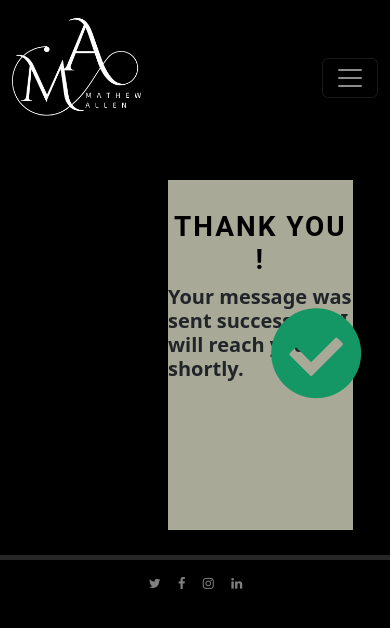
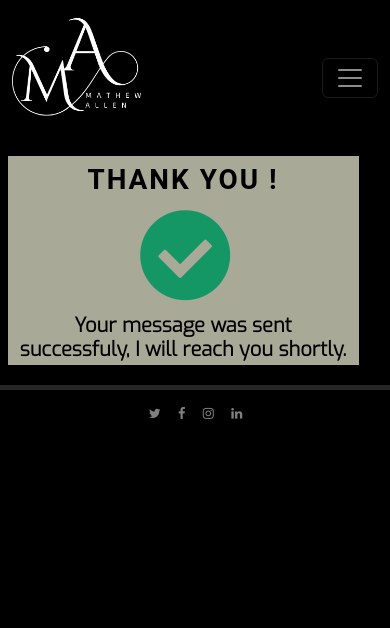
Before and after one commit to Jawahir01/Journfolio, a plain HTML site: page thankyou.html in a window 390 px wide. Drawn offline with nearby package versions, Linux system fonts and the light colour scheme.

Commit message:
fixing thank you page

```diff
--- a/assets/css/style.css
+++ b/assets/css/style.css
@@ -494,19 +494,18 @@ q {
   # Thank You page
   --------------------------------------------------------------*/
 .thanks-outer {
-  height: 350px;
+  height: auto;
   width: 100%;
-  margin-top: 180px;
-  padding-left: 180px;
-  margin-bottom: 25px;
+margin-top:0 2%;
+padding:0 5%;
+
+
 }
 
 .thanks-contect {
-  height: 350px;
-  width: 88%;
+  min-height: 200px;
+  width: 100%;
   background-color: rgba(245, 245, 220, 0.692);
-  position: relative;
-  --bs-gutter-x: 0rem;
 }
 
 .thanks {
@@ -516,41 +515,24 @@ q {
   text-align: center;
   text-transform: uppercase;
   letter-spacing: 2px;
-  margin-top: 30px
+  margin-top: 2%
 }
 
-.thanks_sentence {
+.thank_sentence {
   font-weight: 700;
   font-family: Exo, sans-serif;
   color: #000;
   text-align: center;
-  margin-top: 90px;
-  left: 43%;
+  margin-top:1%;
+  margin-bottom: 1%;
+
 }
 
 .chick_icon {
   font-size: 100px;
   font-weight: 700;
-  position: absolute;
   display: block;
-  left: 45%;
-  padding: 20px;
+  text-align: center;
+  padding: 1%;
   color: #159765;
 }
-
-/* ---------If the screen size is 600px wide or less--------*/
-@media screen and (max-width: 600px) {
-  .chick {
-    font-size: 90px;
-    font-weight: 600;
-    left: 35%;
-  }
-
-  .thank_sentence {
-    font-weight: 600;
-  }
-
-  .thanks {
-    font-weight: 600;
-  }
-}
--- a/thankyou.html
+++ b/thankyou.html
@@ -20,7 +20,7 @@
 <body>
                 <!-- ======= Header Section======= -->
                         <!--header is from https://www.w3schools.com/bootstrap5/bootstrap_navbar.php-->
-    <nav class="navbar navbar-expand-sm  navbar-dark fixed-top">
+    <nav class="navbar navbar-expand-sm  navbar-dark">
         <div class="container-fluid">
                         <!-- logo -->
           <a class="navbar-brand" href="index.html"><img class="img-fluid" src="assets/images/logo2.png" alt="Mathew" width="130"></a>
```
